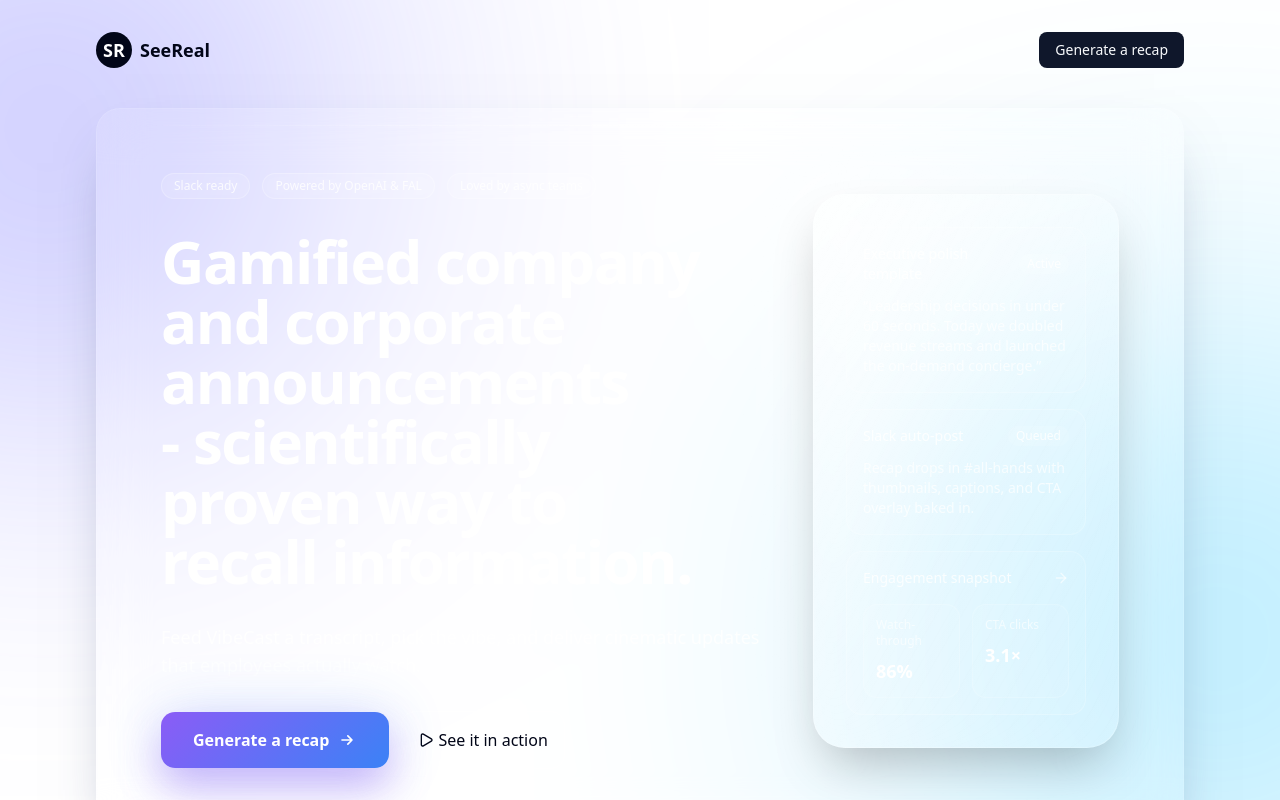
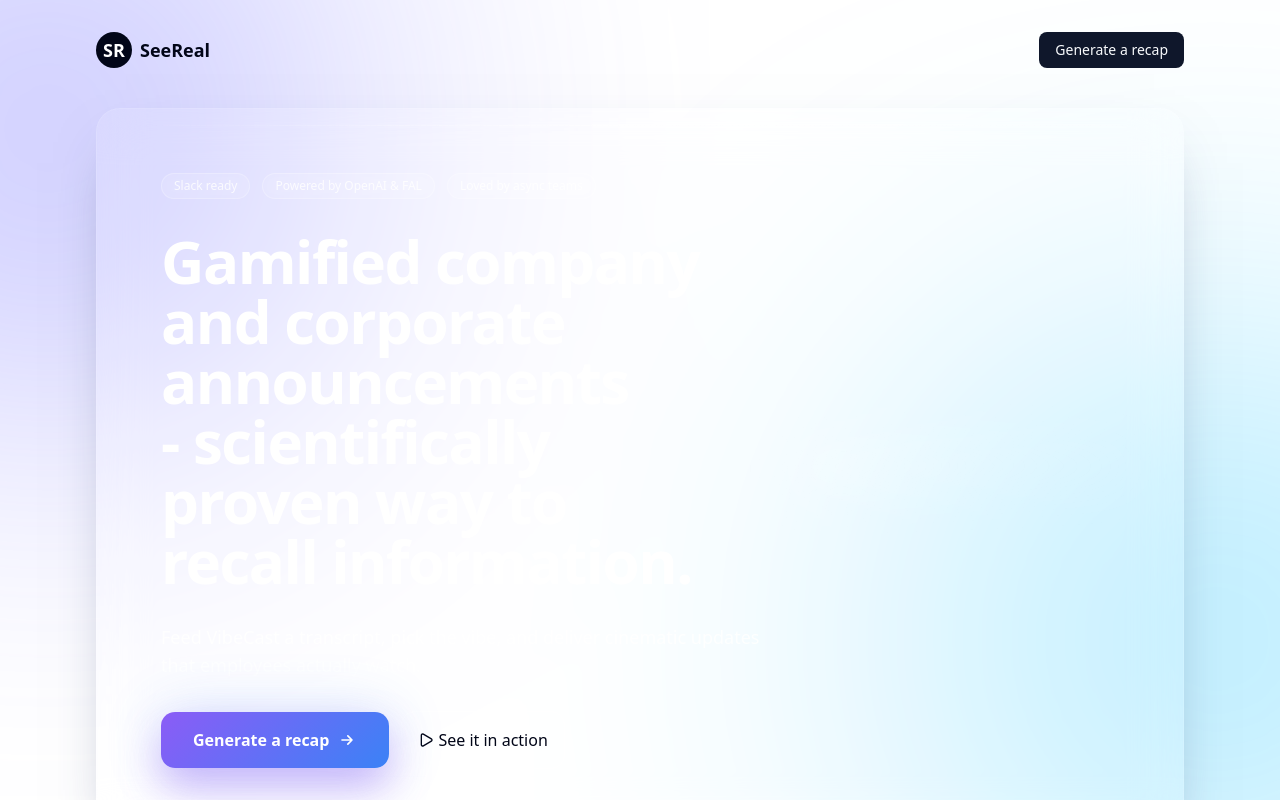
Before and after one commit to ruskeyz/vibe-cast, a Next.js app: page / in a window 1280 px wide. Shown: the top 800 px of the page. Built offline with nearby package versions, Linux system fonts and the light colour scheme.

Commit message:
feat: fix

```diff
--- a/src/app/page.tsx
+++ b/src/app/page.tsx
@@ -125,59 +125,59 @@ export default function HomePage() {
             </div>
             <div className="relative">
               <div className="absolute -inset-4 rounded-[2.5rem] bg-gradient-to-br from-white/60 via-white/10 to-transparent blur-xl" />
-              <div className="relative overflow-hidden rounded-[2rem] border border-white/20 bg-gradient-to-br from-white/15 via-white/5 to-white/10 p-8 shadow-2xl">
-                <div className="space-y-4">
-                  <div className="rounded-2xl border border-white/20 bg-white/5 p-4 text-sm text-white/80">
-                    <div className="flex items-center justify-between">
-                      <span className="font-medium">
-                        Executive polish template
-                      </span>
-                      <span className="rounded-full bg-white/10 px-2 py-0.5 text-xs">
-                        Active
-                      </span>
-                    </div>
-                    <p className="mt-3 text-white/70">
-                      “Leadership decisions in under 60 seconds. Today we
-                      doubled revenue streams and launched the on-demand
-                      concierge.”
-                    </p>
-                  </div>
-                  <div className="rounded-2xl border border-white/20 bg-white/5 p-4 text-sm text-white/80">
-                    <div className="flex items-center justify-between">
-                      <span className="font-medium">Slack auto-post</span>
-                      <span className="rounded-full bg-white/10 px-2 py-0.5 text-xs">
-                        Queued
-                      </span>
-                    </div>
-                    <p className="mt-3 text-white/70">
-                      Recap drops in #all-hands with thumbnails, captions, and
-                      CTA overlay baked in.
-                    </p>
-                  </div>
-                  <div className="rounded-2xl border border-white/20 bg-white/5 p-4 text-sm text-white/70">
-                    <div className="flex items-center justify-between">
-                      <span className="font-medium text-white/80">
-                        Engagement snapshot
-                      </span>
-                      <ArrowRight className="size-4 text-white/60" />
-                    </div>
-                    <div className="mt-4 grid grid-cols-2 gap-3 text-xs">
-                      <div className="rounded-xl border border-white/15 bg-white/5 p-3">
-                        <p className="text-white/60">Watch-through</p>
-                        <p className="mt-2 text-lg font-semibold text-white">
-                          86%
-                        </p>
-                      </div>
-                      <div className="rounded-xl border border-white/15 bg-white/5 p-3">
-                        <p className="text-white/60">CTA clicks</p>
-                        <p className="mt-2 text-lg font-semibold text-white">
-                          3.1×
-                        </p>
-                      </div>
-                    </div>
-                  </div>
-                </div>
-              </div>
+              {/* <div className="relative overflow-hidden rounded-[2rem] border border-white/20 bg-gradient-to-br from-white/15 via-white/5 to-white/10 p-8 shadow-2xl"> */}
+              {/* <div className="space-y-4"> */}
+              {/*     <div className="rounded-2xl border border-white/20 bg-white/5 p-4 text-sm text-white/80"> */}
+              {/*       <div className="flex items-center justify-between"> */}
+              {/*         <span className="font-medium"> */}
+              {/*           Executive polish template */}
+              {/*         </span> */}
+              {/*         <span className="rounded-full bg-white/10 px-2 py-0.5 text-xs"> */}
+              {/*           Active */}
+              {/*         </span> */}
+              {/*       </div> */}
+              {/*       <p className="mt-3 text-white/70"> */}
+              {/*         “Leadership decisions in under 60 seconds. Today we */}
+              {/*         doubled revenue streams and launched the on-demand */}
+              {/*         concierge.” */}
+              {/*       </p> */}
+              {/*     </div> */}
+              {/*     <div className="rounded-2xl border border-white/20 bg-white/5 p-4 text-sm text-white/80"> */}
+              {/*       <div className="flex items-center justify-between"> */}
+              {/*         <span className="font-medium">Slack auto-post</span> */}
+              {/*         <span className="rounded-full bg-white/10 px-2 py-0.5 text-xs"> */}
+              {/*           Queued */}
+              {/*         </span> */}
+              {/*       </div> */}
+              {/*       <p className="mt-3 text-white/70"> */}
+              {/*         Recap drops in #all-hands with thumbnails, captions, and */}
+              {/*         CTA overlay baked in. */}
+              {/*       </p> */}
+              {/*     </div> */}
+              {/*     <div className="rounded-2xl border border-white/20 bg-white/5 p-4 text-sm text-white/70"> */}
+              {/*       <div className="flex items-center justify-between"> */}
+              {/*         <span className="font-medium text-white/80"> */}
+              {/*           Engagement snapshot */}
+              {/*         </span> */}
+              {/*         <ArrowRight className="size-4 text-white/60" /> */}
+              {/*       </div> */}
+              {/*       <div className="mt-4 grid grid-cols-2 gap-3 text-xs"> */}
+              {/*         <div className="rounded-xl border border-white/15 bg-white/5 p-3"> */}
+              {/*           <p className="text-white/60">Watch-through</p> */}
+              {/*           <p className="mt-2 text-lg font-semibold text-white"> */}
+              {/*             86% */}
+              {/*           </p> */}
+              {/*         </div> */}
+              {/*         <div className="rounded-xl border border-white/15 bg-white/5 p-3"> */}
+              {/*           <p className="text-white/60">CTA clicks</p> */}
+              {/*           <p className="mt-2 text-lg font-semibold text-white"> */}
+              {/*             3.1× */}
+              {/*           </p> */}
+              {/*         </div> */}
+              {/*       </div> */}
+              {/*     </div> */}
+              {/*   </div> */}
+              {/* </div> */}
             </div>
           </div>
         </section>
```
